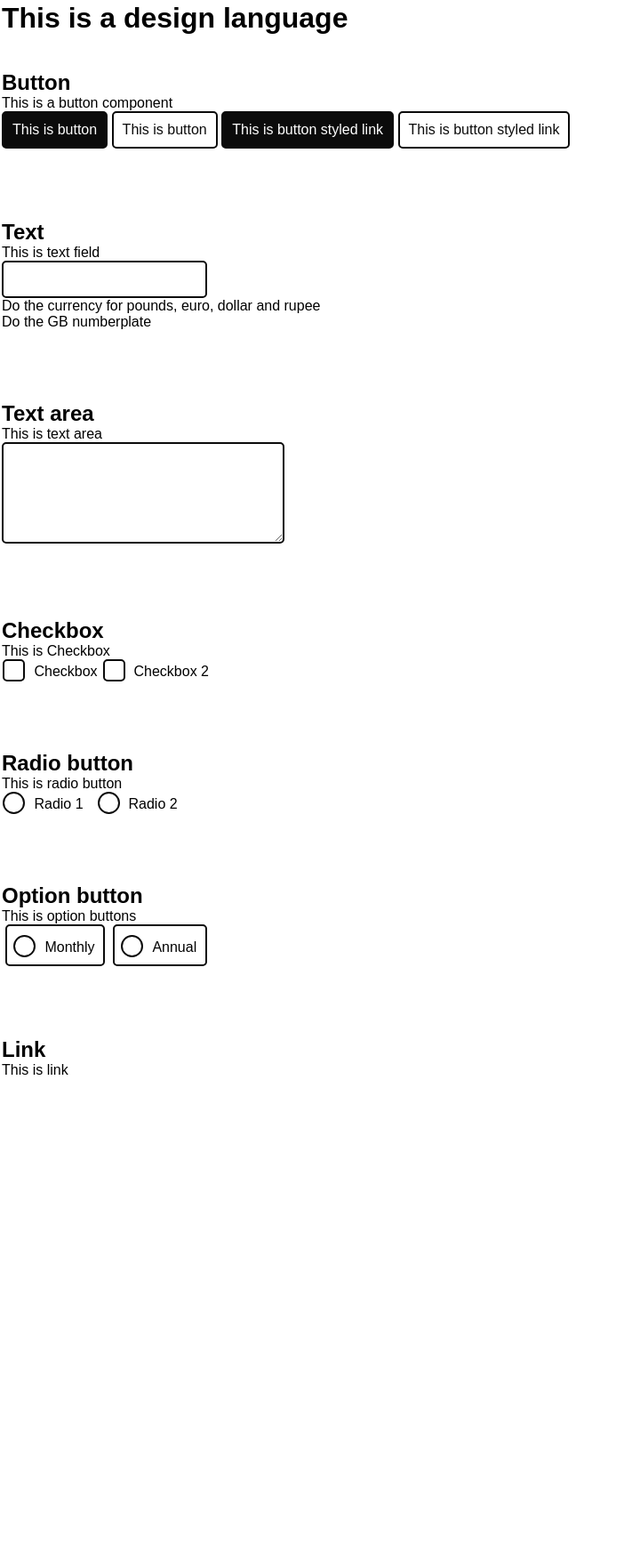
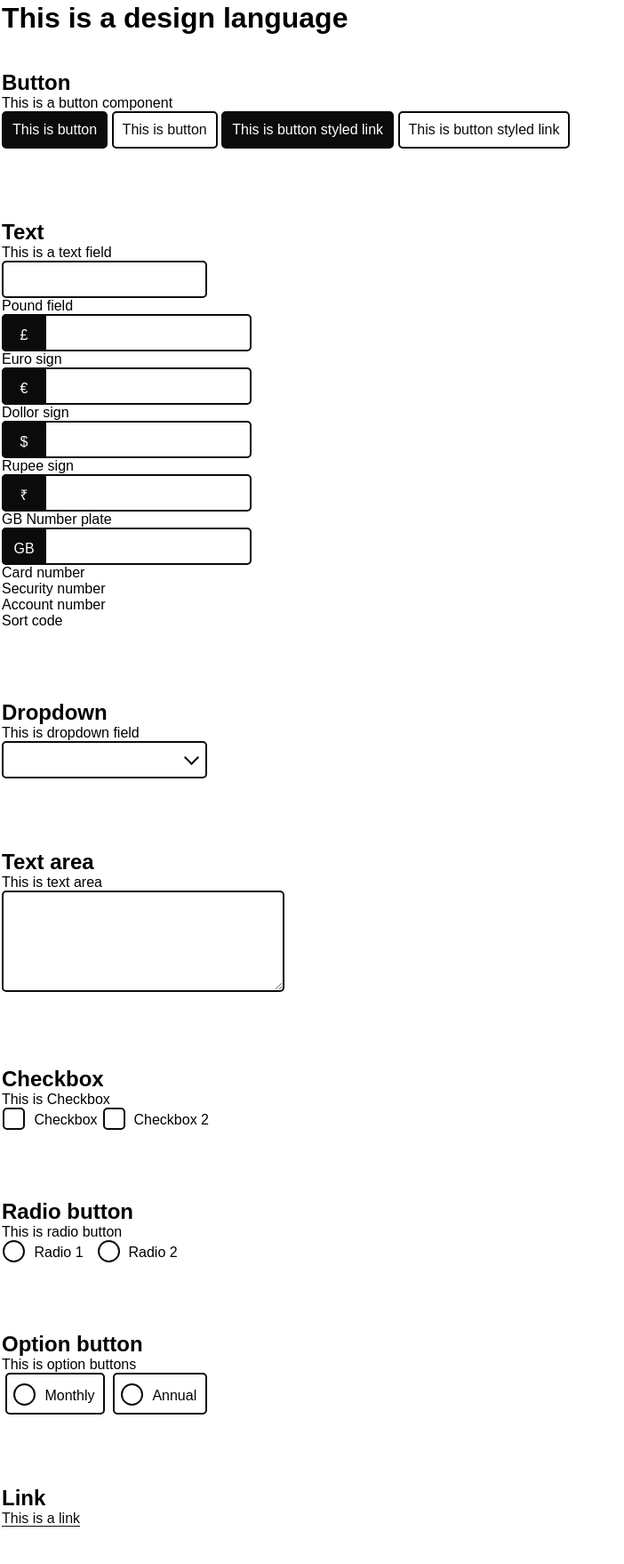
Before and after one commit to sathesak/designLanguage, a PHP site: page / in a window 1280 px wide. Shown: the whole page at 89% size, without its empty margins (0-702 px from the left). Before the commit the page ends 1208 px from the top, so only its background shows below. Run offline with PHP 8.4, Linux system fonts and the light colour scheme; some web fonts are replaced.

Commit message:
some components done

```diff
--- a/index.html
+++ b/index.html
@@ -5,7 +5,7 @@
     <meta http-equiv="X-UA-Compatible" content="IE=edge">
     <meta name="viewport" content="width=device-width, initial-scale=1.0">
     <link rel="stylesheet" href="css/style.min.css">
-    <title>Document</title>
+    <title>Design system</title>
 </head>
 <body>
     <header>
@@ -48,19 +48,89 @@
                 Text
             </h2>
 
-            <p>
-                This is text field
-            </p>
+            <div>
+                <label for="txtFld">
+                    This is a text field <br>
+                    <input type="text" class="txtFld" id="txtFld">
+                </label>
+            </div>
 
-            <input type="text" class="txtFld">
+            <div>
+                <label for="pound">
+                    Pound field <br>
+                    <span class="txtSign pnd">
+                        <input type="text" class="txtFld" id="pound">
+                    </span>
+                </label>
+            </div>
+
+            <div>
+                <label for="euro">
+                    Euro sign <br>
+                    <span class="txtSign eur">
+                        <input type="text" class="txtFld" id="euro">
+                    </span>
+                </label>
+            </div>
+
+            <div>
+                <label for="dollor">
+                    Dollor sign <br>
+                    <span class="txtSign dlr">
+                        <input type="text" class="txtFld" id="dollor">
+                    </span>
+                </label>
+            </div>
+
+            <div>
+                <label for="rupee">
+                    Rupee sign <br>
+                    <span class="txtSign rps">
+                        <input type="text" class="txtFld" id="rupee">
+                    </span>
+                </label>
+            </div>
+
+            <div>
+                <label for="plate">
+                    GB Number plate <br>
+                    <span class="txtSign gb">
+                        <input type="text" class="txtFld" id="plate">
+                    </span>
+                </label>
+            </div>
 
             <p>
-                Do the currency for pounds, euro, dollar and rupee
+                Card number
             </p>
 
             <p>
-                Do the GB numberplate
+                Security number
             </p>
+
+            <p>
+                Account number
+            </p>
+
+            <p>
+                Sort code
+            </p>
+
+        </section>
+
+        <section>
+            <h2>
+                Dropdown
+            </h2>
+
+            <div>
+                <label for="ddFld">
+                    This is dropdown field <br>
+                    <span class="dd">
+                        <input type="text" class="txtFld" id="ddFld">
+                    </span>
+                </label>
+            </div>
 
         </section>
 
@@ -69,11 +139,12 @@
                 Text area
             </h2>
 
-            <p>
-                This is text area
-            </p>
-
-            <textarea name="" id="" cols="30" rows="5" class="txtFld"></textarea>
+            <div>
+                <label for="txtArea">
+                    This is text area <br>
+                    <textarea id="txtArea" cols="30" rows="5" class="txtFld"></textarea>
+                </label>
+            </div>
 
         </section>
 
@@ -82,15 +153,22 @@
                 Checkbox
             </h2>
 
-            <p>
+            <fieldset>
+                <legend>
                     This is Checkbox
-            </p>
+                </legend>
+
 
                 <input type="checkbox" name="checkbox" id="checkbox">
                 <label for="checkbox"><span></span>Checkbox</label>
 
                 <input type="checkbox" name="checkbox" id="checkbox2">
                 <label for="checkbox2"><span></span>Checkbox 2</label>
+
+            </fieldset>
+
+
+
 
         </section>
 
@@ -99,15 +177,19 @@
                 Radio button
             </h2>
 
-            <p>
+            <fieldset>
+                <legend>
                     This is radio button
-            </p>
+                </legend>
 
                 <input type="radio" name="radio" id="radio">
                 <label for="radio"><span></span>Radio 1</label>
 
                 <input type="radio" name="radio" id="radio2">
                 <label for="radio2"><span></span>Radio 2</label>
+
+            </fieldset>
+
 
         </section>
 
@@ -116,9 +198,10 @@
                 Option button
             </h2>
 
-            <p>
+            <fieldset>
+                <legend>
                     This is option buttons
-            </p>
+                </legend>
 
                 <input type="radio" name="option" id="option1" class="option">
                 <label for="option1"><span></span>Monthly</label>
@@ -126,6 +209,7 @@
                 <input type="radio" name="option" id="option2" class="option">
                 <label for="option2"><span></span>Annual</label>
 
+            </fieldset>
         </section>
 
         <section>
@@ -134,10 +218,10 @@
             </h2>
 
             <p>
-                This is link
+                <a href="" class="txtLnk">
+                    This is a link
+                </a>
             </p>
-
-
         </section>
 
     </main>
--- a/sass/atoms/_field.scss
+++ b/sass/atoms/_field.scss
@@ -10,3 +10,85 @@
         @extend .focus;
     }
 }
+
+.txtSign,
+.dd{
+    position: relative;
+    display: inline-block;
+
+    &:before,
+    &:after{
+        content: '';
+        position: absolute;
+        z-index: 1;
+    }
+}
+
+.txtSign{
+
+    .txtFld{
+        padding: 10px 10px 10px 60px;
+    }
+
+    &:before{
+        min-width: 30px;
+        height: 100%;
+        text-align: center;
+        border-top-left-radius: 5px;
+        border-bottom-left-radius: 5px;
+        background: $black;
+        color: $white;
+        padding: 0 10px;
+        line-height: 3rem;
+    }
+
+    &.pnd{
+        &:before{
+            content:'£';
+        }
+    }
+
+    &.eur{
+        &:before{
+            content:'€';
+        }
+    }
+
+    &.rps{
+        &:before{
+            content:'₹';
+            font-family: none;
+        }
+    }
+
+    &.pnd{
+        &:before{
+            content:'£';
+        }
+    }
+
+    &.dlr{
+        &:before{
+            content:'$';
+        }
+    }
+
+    &.gb{
+        &:before{
+            content:'GB';
+        }
+    }
+
+}
+
+.dd{
+    &:after{
+        top: 50%;
+        right: 20px;
+        width: 10px;
+        height: 10px;
+        border-right: 2px solid $black;
+        border-bottom: 2px solid $black;
+        transform: rotate(45deg) translateY(calc(-50% - 6px));
+    }
+}
--- /dev/null
+++ b/sass/atoms/_link.scss
@@ -0,0 +1,11 @@
+.txtLnk{
+    color: $black;
+    border-bottom: 1px solid $black;
+
+    &:hover{
+        border-bottom: 2px solid $black;
+    }
+    &:focus{
+        @extend .focus;
+    }
+}
--- a/sass/style.scss
+++ b/sass/style.scss
@@ -15,6 +15,7 @@
 @import 'atoms/_button';
 @import 'atoms/_field';
 @import 'atoms/_option';
+@import 'atoms/_link';
 
 //Molecules such as label and fields
 
```
Also changed, not shown: css/style.css (+76 -1 lines), css/style.min.css. Lines whose indentation alone changed are shown as unchanged.
